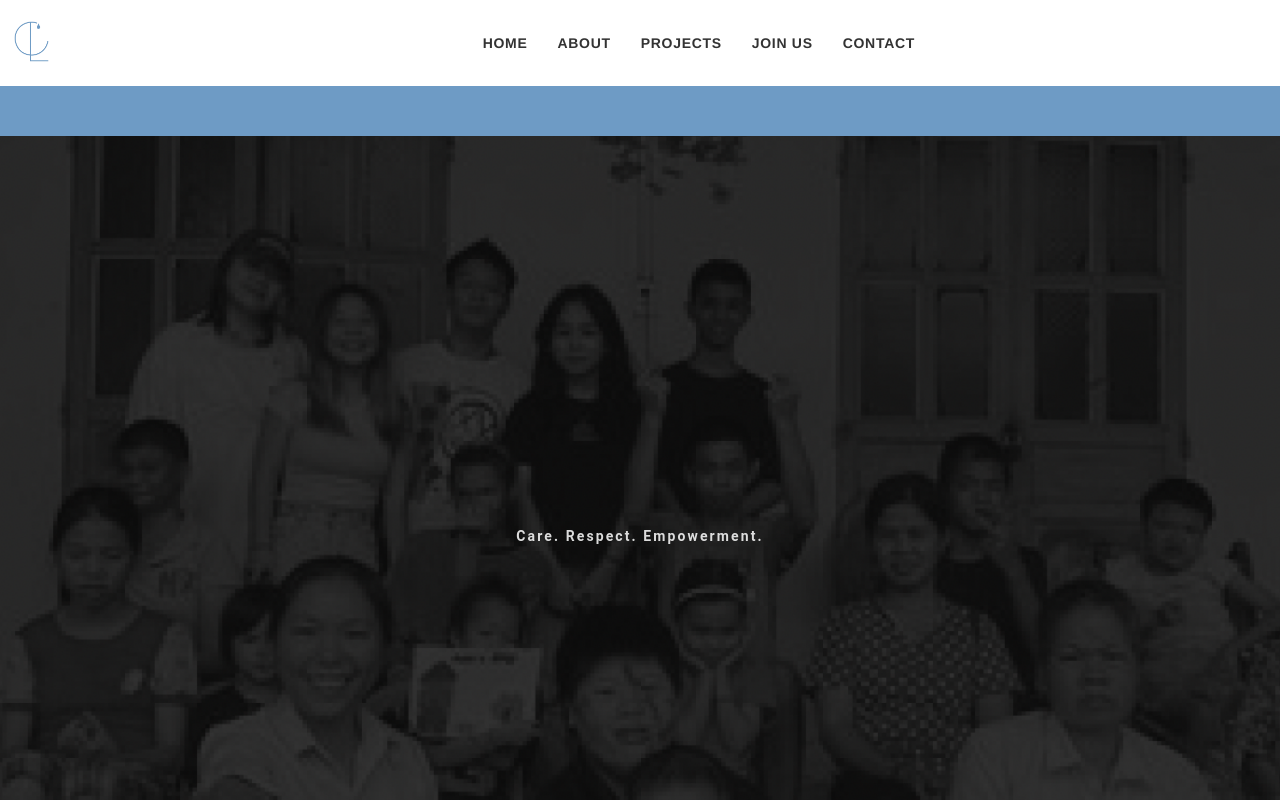
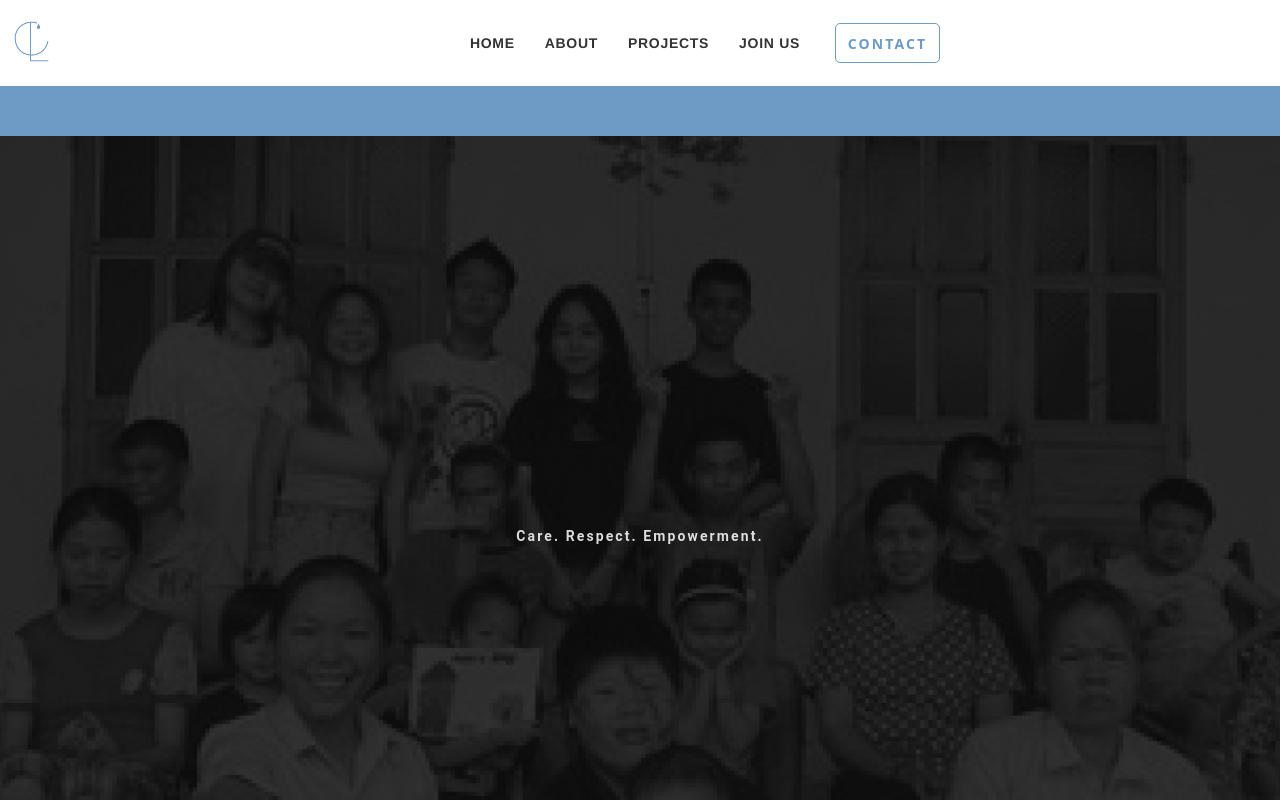
Before and after one commit to patfire12345/cerulean, a Next.js app: page / in a window 1280 px wide. Shown: the top 800 px of the page. Built offline with nearby package versions, Linux system fonts and the light colour scheme.

Commit message:
<update> Updated Contact link styling on Navbar component

```diff
--- a/components/Navbar.js
+++ b/components/Navbar.js
@@ -2,6 +2,7 @@ import Link from "next/link";
 import Image from "next/image";
 import NavbarCSS from "../styles/Navbar.module.css";
 import { data } from "../components/data";
+import Button from "./Button";
 
 const Navbar = () => {
   return (
@@ -17,6 +18,16 @@ const Navbar = () => {
       </div>
       <div className={NavbarCSS.linkcontainer}>
         {data.nav.titles.map((title, index) => {
+          if (data.nav.links[index] == "contact") {
+            return (
+              <Button
+                buttonLink={"/".concat(data.nav.links[index])}
+                buttonCSS={NavbarCSS.button}
+              >
+                CONTACT
+              </Button>
+            );
+          } else {
             return (
               <Link
                 href={"/".concat(data.nav.links[index])}
@@ -25,6 +36,7 @@ const Navbar = () => {
                 {title}
               </Link>
             );
+          }
         })}
       </div>
     </div>
--- a/styles/Navbar.module.css
+++ b/styles/Navbar.module.css
@@ -12,7 +12,13 @@
   letter-spacing: 0.05em;
 }
 .linkcontainer {
-  margin-right: 350px;
+  display: flex;
+  align-items: center;
+  justify-content: center;
+  margin-right: 25vw;
+
+  height: 38px;
+  width: auto;
 }
 
 .link {
@@ -32,3 +38,23 @@
   margin-left: 0;
   margin-right: auto;
 }
+
+.button {
+  display: flex;
+  align-items: center;
+  justify-content: center;
+
+  border: 1px #6E9BC5 solid;
+  color: #6E9BC5;
+  text-decoration: none;
+  font-family: Open Sans;
+  font-size: 14px;
+  line-height: 19px;
+  letter-spacing: 0.15em;
+  text-align: left;
+
+  margin: 20px;
+  width: 103px;
+  height: 38px;
+  border-radius: 5px;
+}
```
Lines whose indentation alone changed are shown as unchanged.
